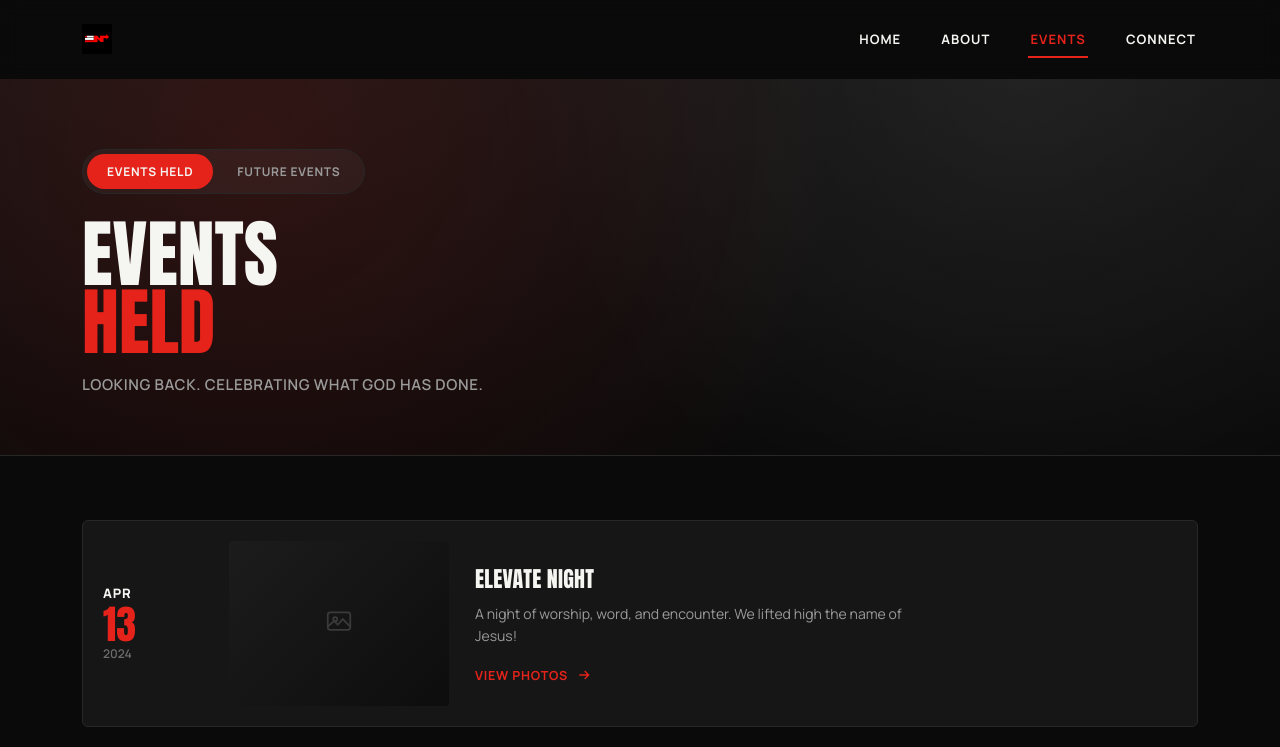
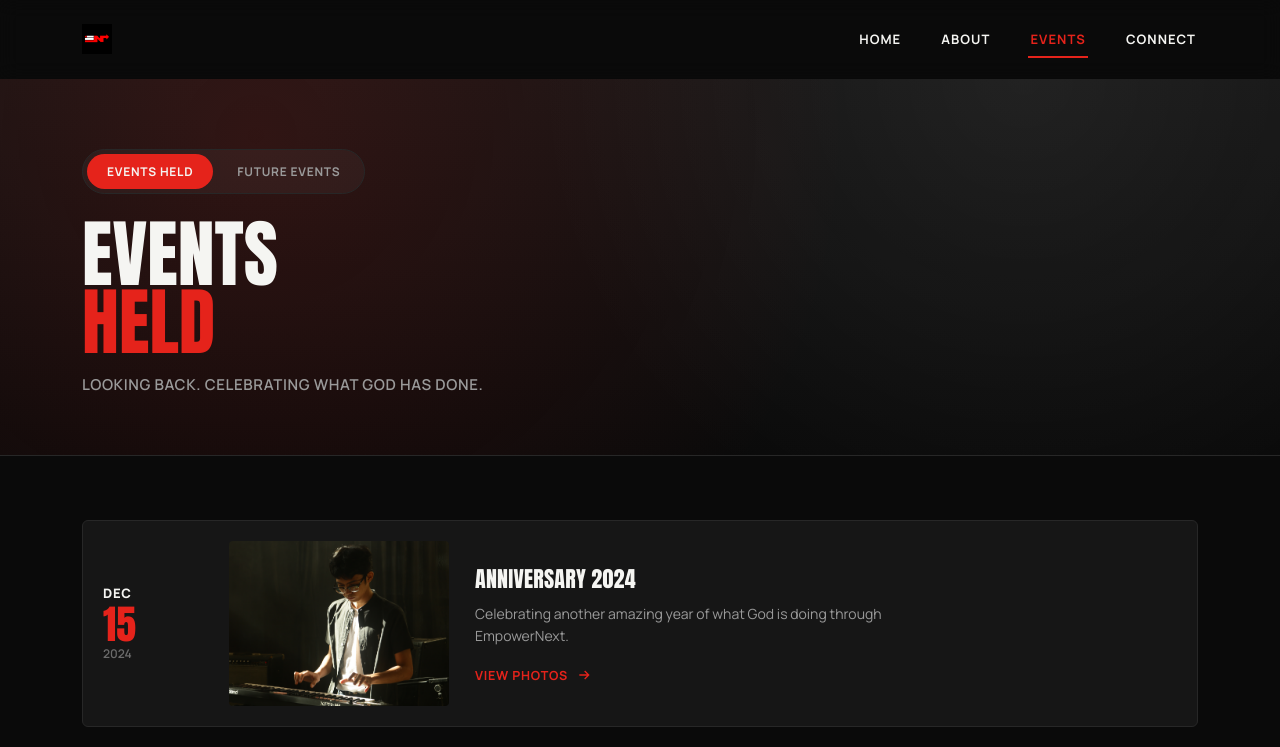
Before and after one commit to benAbania/ENext-Youth-Ministry, a React (Vite) app: page /events in a window 1280 px wide. Shown: the top 747 px of the page. Built offline with nearby package versions, Linux system fonts and the light colour scheme.

Commit message:
Trial for Past Events

```diff
--- a/src/components/EventCard.jsx
+++ b/src/components/EventCard.jsx
@@ -1,7 +1,8 @@
 import { ArrowIcon, PhotoIcon } from './Icons';
 
 function EventCard({ event, variant }) {
-  const { month, day, year, title, description, image, category, ctaLabel } = event;
+  // We added albumUrl to this list right here
+  const { month, day, year, title, description, image, category, ctaLabel, albumUrl } = event;
   const isFuture = variant === 'future';
 
   return (
@@ -33,7 +34,13 @@ function EventCard({ event, variant }) {
             <ArrowIcon className="icon-arrow" />
           </button>
         ) : (
-          <a href="#" className="event-card__link">
+          // We updated the href and added target/rel attributes to open a new tab
+          <a
+            href={albumUrl || "#"}
+            target="_blank"
+            rel="noopener noreferrer"
+            className="event-card__link"
+          >
             {ctaLabel || 'VIEW PHOTOS'}
             <ArrowIcon className="icon-arrow" />
           </a>
--- a/src/eventData.js
+++ b/src/eventData.js
@@ -1,8 +1,20 @@
 // Set `image` to an imported photo once you have real event pictures, e.g.:
 //   import elevateNight from './assets/events/elevate-night.jpg';
 // Leave it as `null` and EventCard will render a placeholder instead.
+import annivThumbnail from './assets/annivthumbnail.jpg';
 
 export const pastEvents = [
+  {
+    id: 'anniversary-2024',
+    month: 'DEC', // Feel free to change this to the actual month!
+    day: '15',    // And change the day!
+    year: '2024',
+    title: 'ANNIVERSARY 2024',
+    description: 'Celebrating another amazing year of what God is doing through EmpowerNext.',
+    image: annivThumbnail,
+    albumUrl: 'https://photos.app.goo.gl/9WrGcGbtBWXZwaGt5',
+    ctaLabel: 'VIEW PHOTOS',
+  },
   {
     id: 'elevate-night',
     month: 'APR',
```
Also changed, not shown: src/assets/annivthumbnail.jpg (added).
